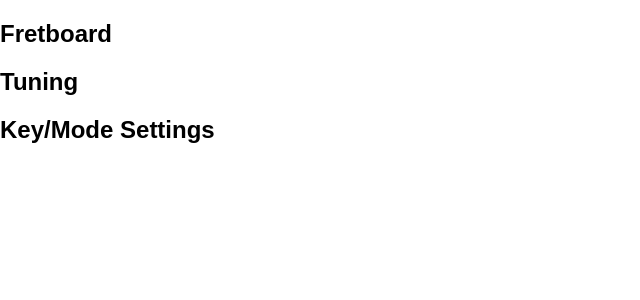
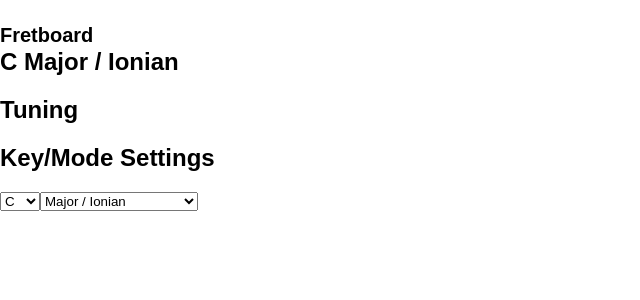
Before and after one commit to samhain13/fretscale-view, a React (Create React App) app: page / in a window 1280 px wide. Shown: the top 300 px of the page, without its empty margins (0-640 px from the left). Built offline with nearby package versions, Linux system fonts and the light colour scheme.

Commit message:
added pitch and key/mode settings methods to app

```diff
--- a/src/index.js
+++ b/src/index.js
@@ -9,7 +9,11 @@ class Fretboard extends React.Component {
     render() {
         return(
             <section id="fretboard">
-                <h2>Fretboard</h2>
+                <h2>
+                    <small>Fretboard</small>
+                    <br />
+                    {this.props.fretboard_title}
+                </h2>
             </section>
         );
     }
@@ -32,6 +36,26 @@ class KeyModeSettings extends React.Component {
         return (
             <section id="key-settings">
                 <h2>Key/Mode Settings</h2>
+                <form action="." method="get">
+                    <select id="choose-pitch" name="choose-pitch">
+                    {PITCH_NAMES.map((name, index) =>
+                        <option
+                            key={index}
+                            onClick={() => this.props.app.applyPitchNameSettings(index)}>
+                            {name}
+                        </option>
+                    )}
+                    </select>
+                    <select id="choose-mode" name="choose-mode">
+                    {FORMULAE.map((item, index) =>
+                        <option
+                            key={index}
+                            onClick={() => this.props.app.applyKeyModeSettings(item)}>
+                            {item.name}
+                        </option>
+                     )}
+                    </select>
+                 </form>
             </section>
         );
     }
@@ -42,18 +66,39 @@ class FretScaleApp extends React.Component {
     constructor(props) {
         super(props);
         this.state = {
-            pitch: PITCH_NAMES[0],
+            pitch_index: 0,
+            pitch_name: PITCH_NAMES[0],
             key_mode: FORMULAE[0],
             tuning: ['E', 'A', 'D', 'G', 'B', 'E'],
         }
     }
 
+    applyKeyModeSettings(formula) {
+        this.setState({key_mode: formula});
+    }
+
+    applyPitchNameSettings(index) {
+        this.setState({
+            pitch_index: index,
+            pitch_name: PITCH_NAMES[index],
+        })
+    }
+
     render() {
         return(
             <div id="fretscale-app">
-                <Fretboard />
-                <Tuning />
-                <KeyModeSettings />
+                <Fretboard
+                    app={this}
+                    fretboard_title={
+                        this.state.pitch_name + ' ' + this.state.key_mode.name
+                    }
+                />
+                <Tuning
+                    app={this}
+                />
+                <KeyModeSettings
+                    app={this}
+                />
             </div>
         );
     }
```
